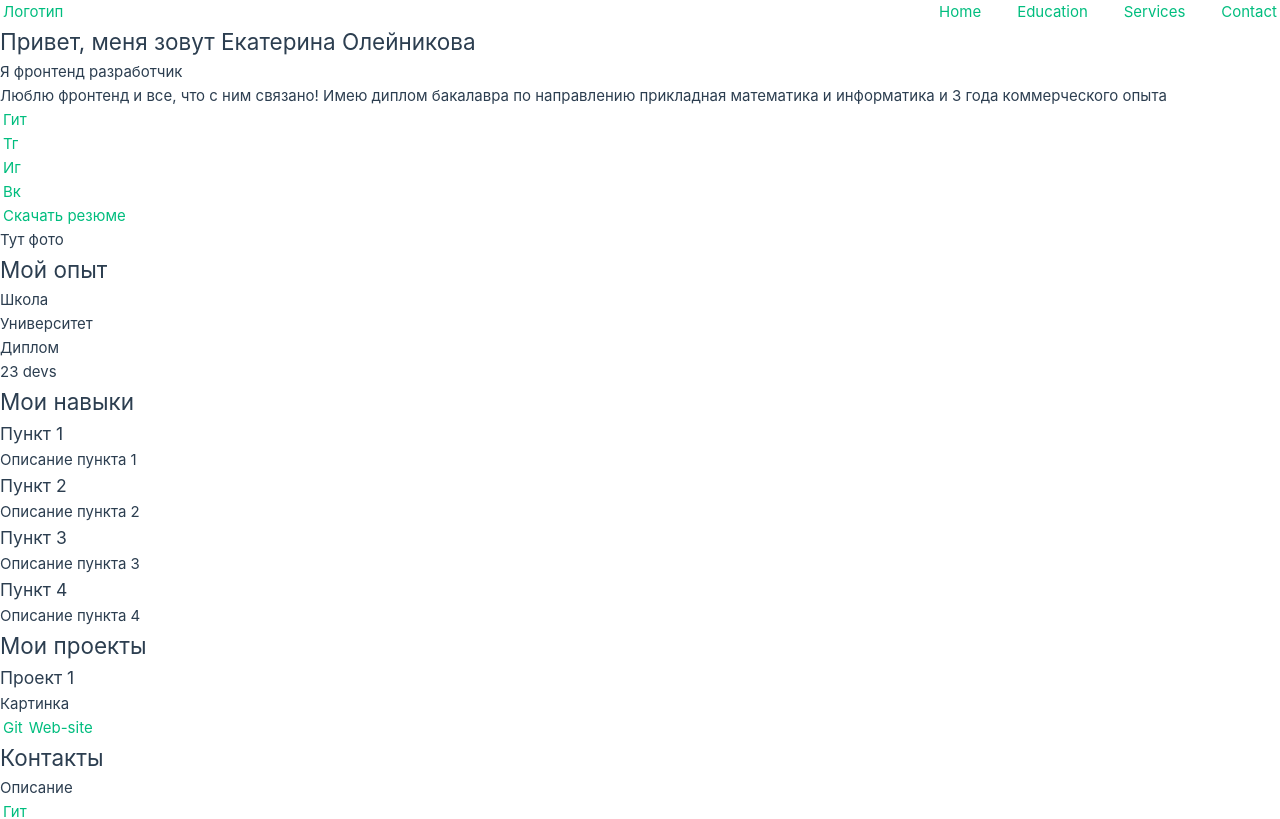
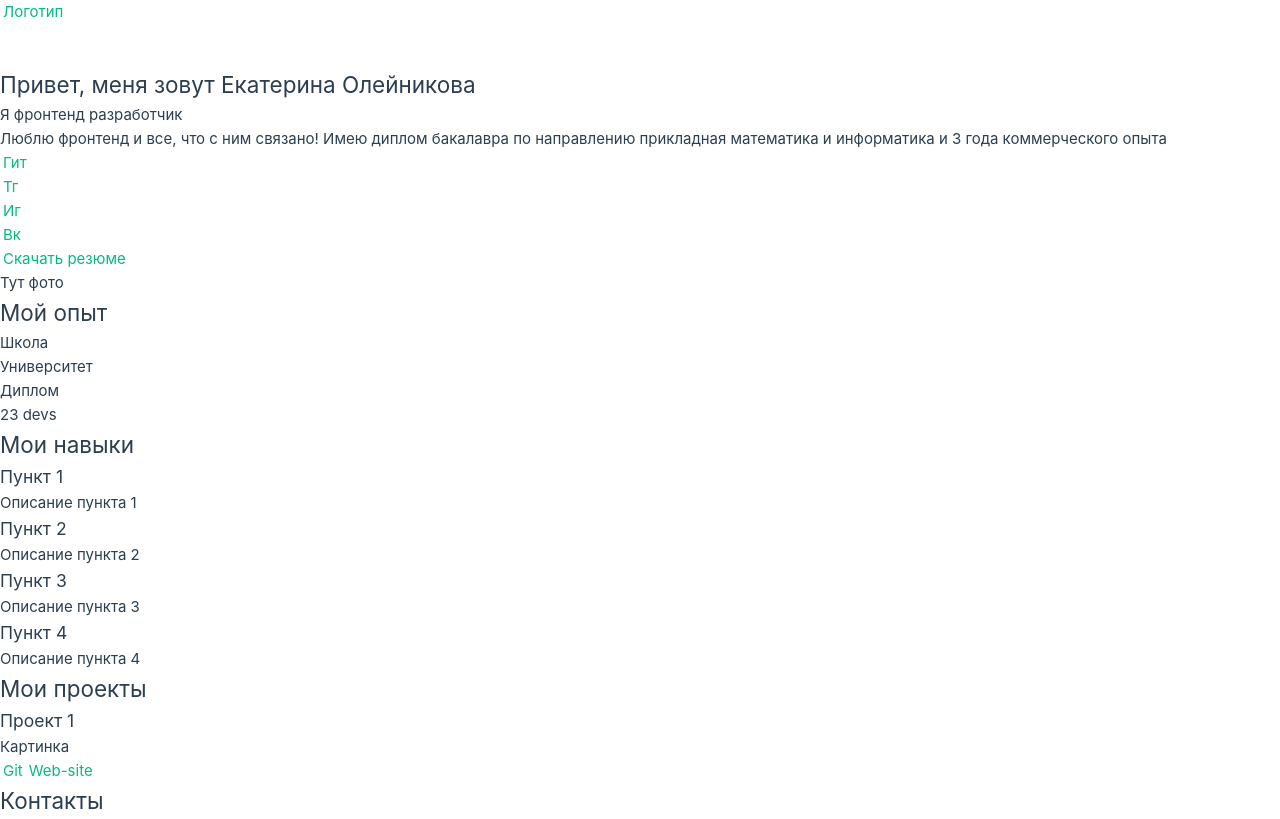
Before and after one commit to Kawin-xxx/Portfolio, a Vue app in the folder portfolio/: page / in a window 1280 px wide. Shown: the top 819 px of the page. Built offline with nearby package versions, Linux system fonts and the light colour scheme.

Commit message:
Add toggle menu

```diff
--- a/portfolio/src/components/MainHeader.vue
+++ b/portfolio/src/components/MainHeader.vue
@@ -1,6 +1,16 @@
 <script>
 
 export default {
+    data() {
+        return {
+            isMenuOpen: false
+        }
+    },
+    methods: {
+        toggleMenu() {
+            this.isMenuOpen = !this.isMenuOpen;
+        }
+    },
 }
 </script>
 
@@ -14,10 +24,20 @@ export default {
             </div>
 
             <nav class="header__navigation navigation">
-                <button class="navigation__toggle navigation__toggle--close" type="button">
-                    <span class="visually-hidden">Открыть меню</span>
+                <button
+                    class="navigation__toggle"
+                    :class="{ 'navigation__toggle--open': isMenuOpen, 'navigation__toggle--close': !isMenuOpen }"
+                    type="button"
+                    @click="toggleMenu"
+                    :aria-expanded="isMenuOpen"
+                >
+                    <span class="visually-hidden">
+                        {{ isMenuOpen ? 'Закрыть меню' : 'Открыть меню' }}
+                    </span>
                 </button>
-                <ul class="navigation__list site-list">
+
+                <transition name="fade">
+                    <ul class="navigation__list site-list" v-if="isMenuOpen">
                         <li class="site-list__item">
                             <a href="" class="site-list__link">Home</a>
                         </li>
@@ -31,12 +51,13 @@ export default {
                             <a href="" class="site-list__link">Contact</a>
                         </li>
                     </ul>
+                </transition>
             </nav>
         </div>
     </header>
 </template>
 
-<style scoped>
+<style scoped lang="scss">
 .header__container {
     display: flex;
     justify-content: space-between;
@@ -46,13 +67,75 @@ export default {
     list-style: none;
     display: flex;
     column-gap: 30px;
+    background-color: white;
+}
+
+.navigation__toggle {
+  border: none;
+  position: relative;
+  background-color: inherit;
+  width: 60px;
+  height: 60px;
+  cursor: pointer;
 }
 
 .navigation__toggle--close {
-    display: none;
+  &::before {
+    content: "";
+    position: absolute;
+    top: 24px;
+    right: 22px;
+    height: 1.5px;
+    width: 16px;
+    background-color: white;
+    box-shadow: 0 5px 0 0 white, 0 10px 0 0 white;
+    // background-color: $color-black;
+    // box-shadow: 0 5px 0 0 $color-black, 0 10px 0 0 $color-black;
+  }
 }
 
 .navigation__toggle--open {
+  &::before {
+    content: "";
+    position: absolute;
+    top: 30px;
+    right: 22px;
+    height: 1.5px;
+    width: 16px;
+    transform: rotate(45deg);
+    // background-color: $color-black;
+    background-color: white;
+  }
+
+  &::after {
+    content: "";
+    position: absolute;
+    top: 30px;
+    right: 22px;
+    height: 1.5px;
+    width: 16px;
+    transform: rotate(-45deg);
+    // background-color: $color-black;
+    background-color: white;
+  }
+}
+
+.navigation__list {
+    position: absolute;
+    width: 100%;
+    left: 0;
+    z-index: 2;
+    top: 60px;
     display: block;
 }
+
+.fade-enter-active,
+.fade-leave-active {
+  transition: opacity 0.5s ease;
+}
+
+.fade-enter-from,
+.fade-leave-to {
+  opacity: 0;
+}
 </style>
```
Lines whose indentation alone changed are shown as unchanged.
